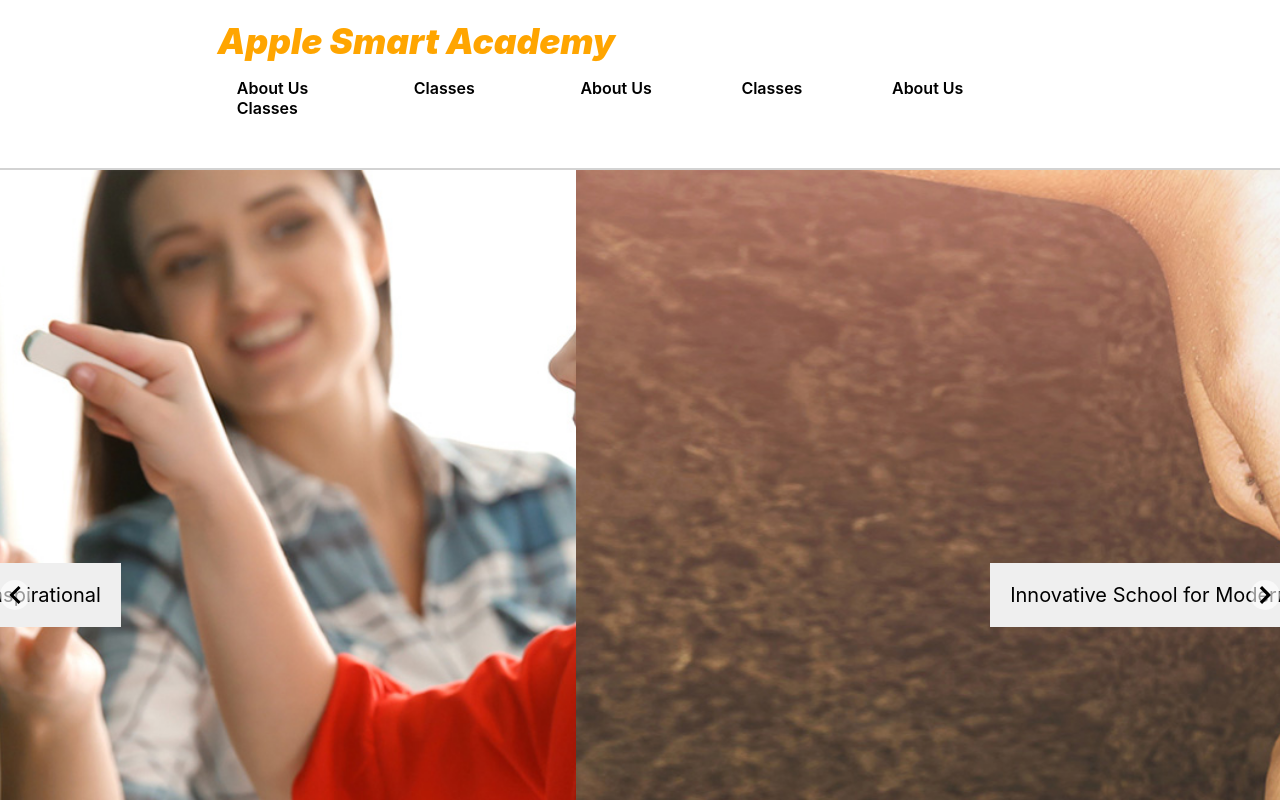
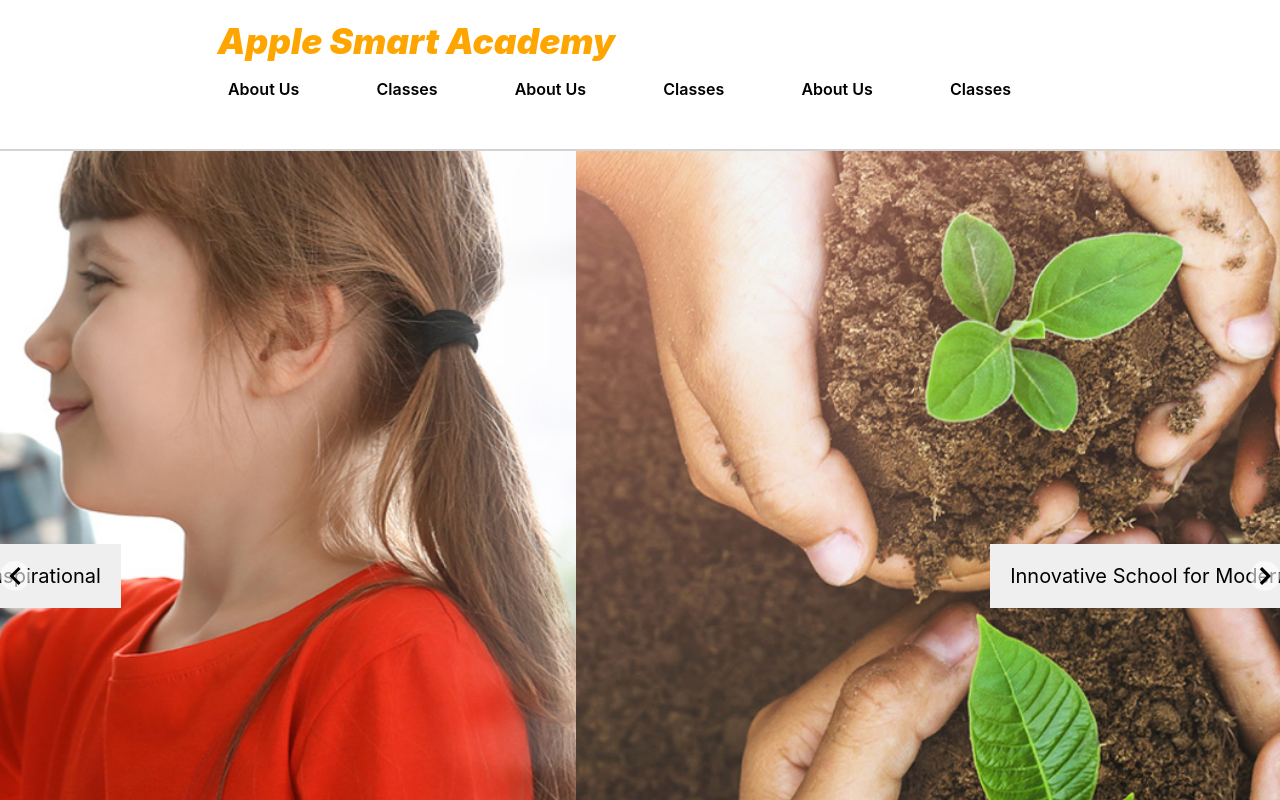
Before and after one commit to caizhengyu/my-app, a React (Create React App) app: page / in a window 1280 px wide. Shown: the top 800 px of the page. Built offline with nearby package versions, Linux system fonts and the light colour scheme.

Commit message:
fix style issue

```diff
--- a/src/Banner/styles.css
+++ b/src/Banner/styles.css
@@ -10,18 +10,19 @@
 
 
 .header{
-  padding-top: 16px;
+  padding-top: 17px;
   padding-left: 15%;
   padding-right: 15%;
   padding-bottom: 50px;
   font-weight: 600;
   border-bottom: 2px solid lightgrey;
+
 }
 
 .option{
-  padding-left: 5%;
-  padding-right: 5%;
   display: inline-block;
+  text-align: center;
+  width: 16%;
 }
 
 
--- a/src/Home/styles.css
+++ b/src/Home/styles.css
@@ -3,6 +3,7 @@
   align-items: center;
   justify-content: center;
   background-size: cover;
+  background-position: 50% 50%;
   height: 850px;
 }
 
```
